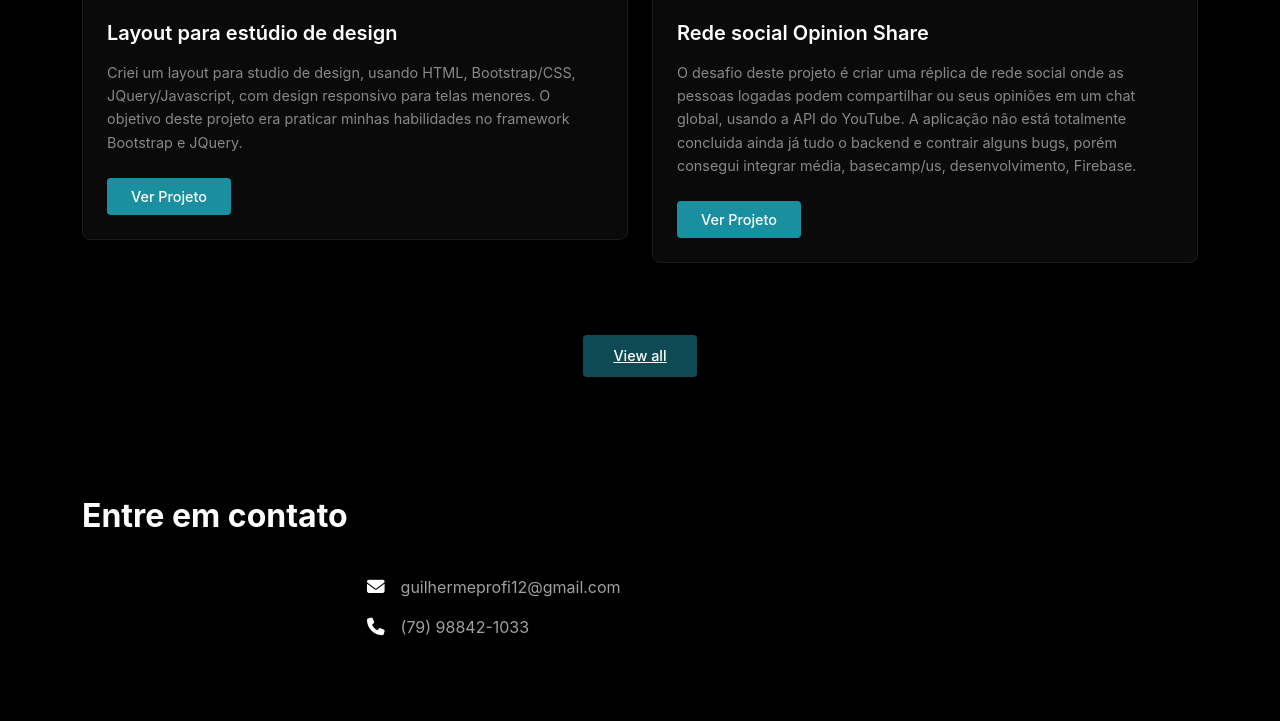
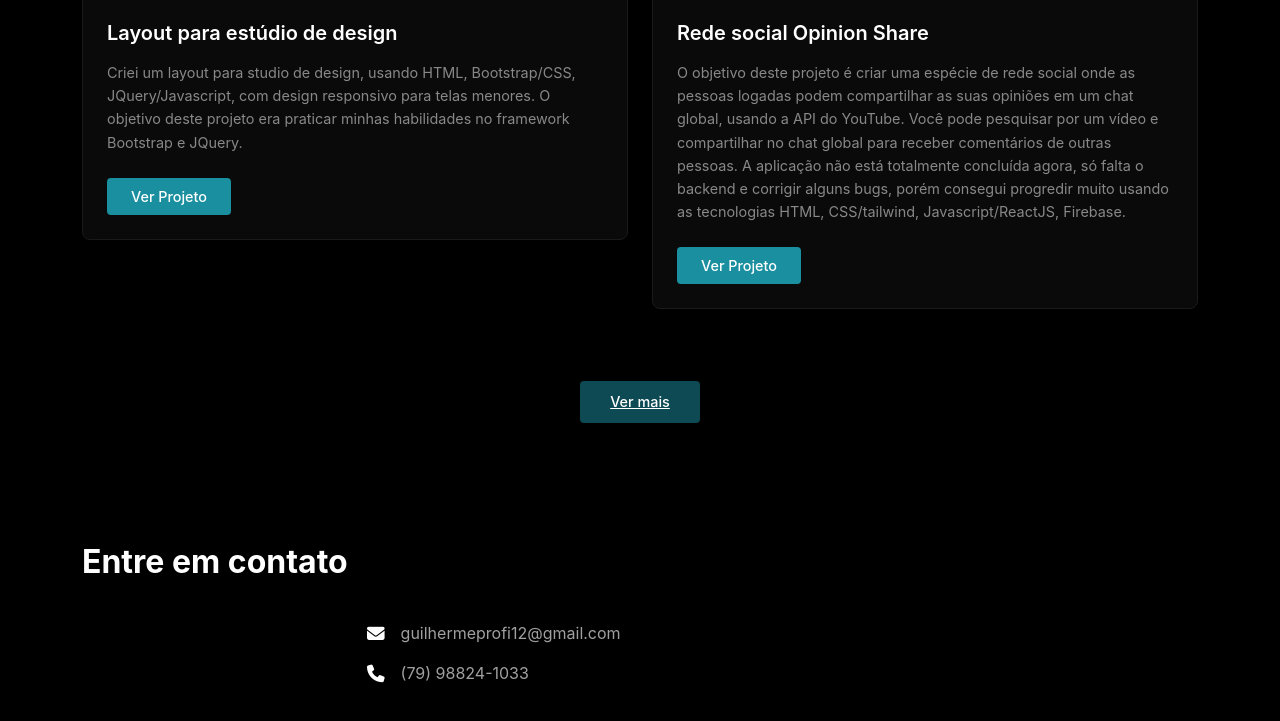
Before and after one commit to guizzomelo/My-Portfolio, a website built with Vite: page index.html in a window 1280 px wide. Shown: the part 902-1623 px from the top of the page. Built offline with nearby package versions, Linux system fonts and the light colour scheme.

Commit message:
HTML-Improved

```diff
--- a/index.html
+++ b/index.html
@@ -35,7 +35,7 @@
                         </a>
                     </li>
                     <li class="nav-item">
-                        <a class="nav-link" href="https://linkedin.com" target="_blank" title="LinkedIn">
+                        <a class="nav-link" href="https://www.linkedin.com/in/guilherme-melo-a18393244/" target="_blank" title="LinkedIn">
                             <i class="fab fa-linkedin fa-lg"></i>
                         </a>
                     </li>
@@ -80,7 +80,9 @@
                                 framework Bootstrap e JQuery.
 
                             </p>
+                            <a href="https://github.com/guizzomelo/Layout-Design-Studio">
                             <button class="btn btn-custom">Ver Projeto</button>
+                            </a>
                         </div>
                     </div>
                 </div>
@@ -95,18 +97,22 @@
                         <div class="project-content">
                             <h3>Rede social Opinion Share</h3>
                             <p>
-                                O desafio deste projeto é criar uma réplica de rede social onde as pessoas logadas
-                                podem compartilhar ou seus opiniões em um chat global, usando a API do YouTube. A
-                                aplicação não está totalmente concluida ainda já tudo o backend e contrair alguns bugs,
-                                porém consegui integrar média, basecamp/us, desenvolvimento, Firebase.
+                               O objetivo deste projeto é criar uma espécie de rede social onde as pessoas logadas podem compartilhar
+                                as suas opiniões em um chat global, usando a API do YouTube. Você pode pesquisar por um vídeo e compartilhar
+                                 no chat global para receber comentários de outras pessoas. A aplicação não está totalmente concluída agora, só
+                                 falta o backend e corrigir alguns bugs, porém consegui progredir muito usando as tecnologias HTML, CSS/tailwind,
+                                 Javascript/ReactJS, Firebase.
+
                             </p>
+                            <a href="https://github.com/guizzomelo/Opnion-Share">
                             <button class="btn btn-custom">Ver Projeto</button>
+                            </a>
                         </div>
                     </div>
                 </div>
             </div>
             <div class="text-center">
-                <a href="#" class="btn-view-all">View all</a>
+                <a href="https://github.com/guizzomelo?tab=repositories" class="btn-view-all">Ver mais</a>
             </div>
         </div>
     </section>
@@ -123,7 +129,7 @@
                     </div>
                     <div class="contact-info">
                         <i class="fas fa-phone"></i>
-                        <span>(79) 98842-1033</span>
+                        <span>(79) 98824-1033</span>
                     </div>
                 </div>
             </div>
```
